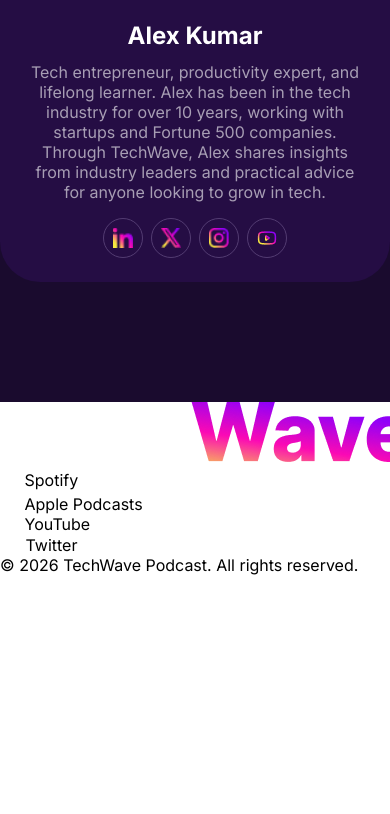
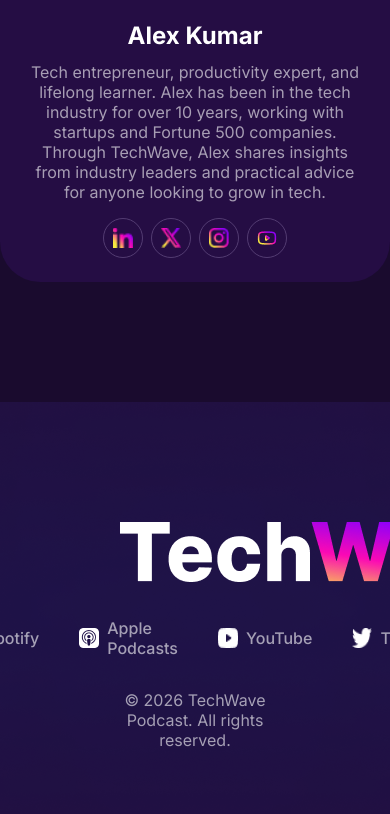
Before and after one commit to Shuvo19013/B13_Assignment_02, a plain HTML site: page index.html in a window 390 px wide. Shown: the part 3877-4691 px from the top of the page. Before the commit the page ends 4452 px from the top, so only its background shows below. Drawn offline with Linux system fonts and the light colour scheme.

Commit message:
Update Footer and Make Responsive

```diff
--- a/styles/style.css
+++ b/styles/style.css
@@ -460,6 +460,54 @@
   height: 20px;
 }
 
+/* Footer Section */
+
+.footer-container {
+  height: 412px;
+  background-image: url(../assets/footer-bg.png);
+  background-size: cover;
+  background-position: center;
+  background-repeat: no-repeat;
+  padding: 120px;
+}
+.footer-logo {
+  text-align: center;
+}
+.footer-logo img {
+  height: 60px;
+  width: 410px;
+}
+.footer-icons-container {
+  display: flex;
+  justify-content: center;
+  align-items: center;
+  margin-top: 32px;
+  gap: 40px;
+}
+.footer-icons {
+  display: flex;
+  align-items: center;
+  gap: 8px;
+}
+
+.footer-icons img {
+  height: 20px;
+  width: 20px;
+}
+
+.footer-icons span {
+  font-size: 1rem;
+  font-weight: 500;
+  color: rgba(255, 255, 255, 0.6);
+}
+.copyright p {
+  font-size: 1rem;
+  font-weight: 400;
+  color: rgba(255, 255, 255, 0.6);
+  text-align: center;
+  margin-top: 32px;
+}
+
 /* Responsiveness Code */
 
 @media screen and (max-width: 576px) {
```
